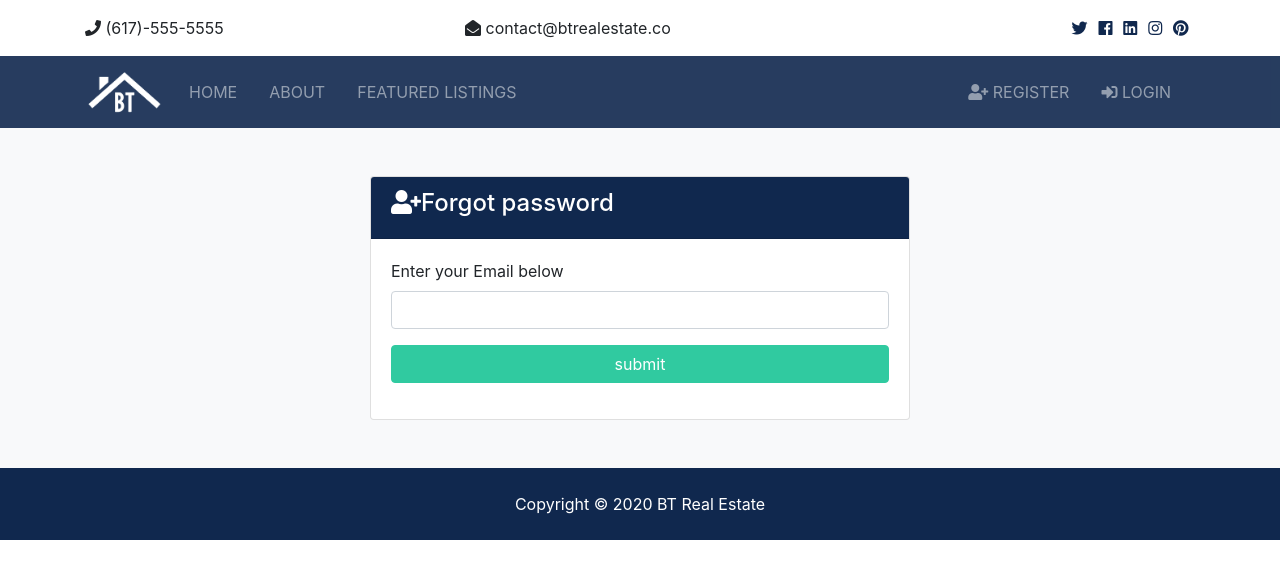
After one commit to khanansha/btre, a Django app: page /accounts/rest_password/ in a window 1280 px wide. The commit adds this page. Shown: the top 579 px of the page. Run offline with Django 3.2, Linux system fonts and the light colour scheme; some libraries are stand-ins or nearby versions.

Commit message:
reset password complated

```diff
--- a/accounts/urls.py
+++ b/accounts/urls.py
@@ -5,5 +5,6 @@ urlpatterns = [
     path('login/', views.login, name='login'),
     path('register/', views.register, name='register'),
     path('logout/', views.logout, name='logout'),
-    path('dashboard/', views.dashboard, name='dashboard')
+    path('dashboard/', views.dashboard, name='dashboard'),
+    path('rest_password/', views.rest_password, name='rest_password'),
 ]
--- a/accounts/views.py
+++ b/accounts/views.py
@@ -5,6 +5,17 @@ from django.contrib import messages, auth
 
 from django.contrib.auth.models import User
 from contacts.models import Contact
+from django.http import HttpResponse
+from django.contrib.sites.shortcuts import get_current_site
+from django.core.mail import send_mail
+from django.core.mail import EmailMultiAlternatives
+from django.core.validators import validate_email
+from django.contrib import messages
+from django.http import HttpResponseRedirect
+from django.utils.crypto import get_random_string
+from django.core.mail import send_mail
+from django.utils.encoding import force_bytes, force_text
+
 # Create your views here.
 
 
@@ -75,6 +86,7 @@ def login(request):
         password = request.POST['password']
         user = auth.authenticate(username=username, password=password)
 
+
         if user is not None:
 
             auth.login(request, user)
@@ -117,3 +129,31 @@ def dashboard(request):
     }
 
     return render(request, 'accounts/dashboard.html', context)
+
+def rest_password(request):
+    if request.method == 'POST':
+        email = request.POST['email']
+        randotp = get_random_string(6, allowed_chars='0123456789')
+        if User.objects.filter(email=email).exists():
+            #UPDATE User table SET password = 'randopt' WHERE email='email'
+            #u=User.objects.filter(email=email).update(password=randotp)
+            u = User.objects.get(email=email)
+            u.set_password(randotp)
+            u.save()
+            current_site = get_current_site(request)
+            subject, from_email, to = 'reset password', 'anjumkhan88987@gmail.com', email
+            text_content = ''
+            # html_content = 'Please activate your account <a href="http://' + \
+            # current_site.domain + '/activate_email?e='+to+'" target="_blank">Click here</a>'
+            html_content = ' Hii your new password is ' + randotp + ' now you can login with this password'
+            msg = EmailMultiAlternatives(
+                subject, text_content, from_email, [to])
+            msg.attach_alternative(html_content, "text/html")
+            msg.send()
+
+            messages.success(request, 'we have sent you an email please follow the instructions')
+            return redirect('login')
+        else:
+            messages.error(request, 'Invaild email')
+            return redirect('rest_password')
+    return render (request,'accounts/forget_password.html')
--- /dev/null
+++ b/templates/accounts/forget_password.html
@@ -0,0 +1,32 @@
+{% extends 'base.html' %}
+
+{% block content %}
+<section id="register" class="bg-light py-5">
+    <div class="container">
+      <div class="row">
+        <div class="col-md-6 mx-auto">
+          <div class="card">
+            <div class="card-header bg-primary text-white">
+              <h4>
+                <i class="fas fa-user-plus"></i>Forgot password</h4>
+            </div>
+            <div class="card-body">
+            {% include 'partials/_alerts.html' %}
+
+                <form action="" method="POST">
+                    {% csrf_token %}
+                  <div class="form-group">
+                 <div class="form-group">
+                  <label for="email">Enter your Email below</label>
+                  <input type="email" name="email" class="form-control" required>
+                </div>
+                 <input type="submit" value="submit" class="btn btn-secondary btn-block">
+              </form>
+            </div>
+          </div>
+        </div>
+      </div>
+    </div>
+  </section>
+
+{% endblock content %}
--- a/templates/accounts/login.html
+++ b/templates/accounts/login.html
@@ -11,6 +11,7 @@
                   <h4>
                     <i class="fas fa-sign-in-alt"></i> Login</h4>
                 </div>
+
                 <div class="card-body">
                  {% include 'partials/_alerts.html' %}
                   <form action="{% url 'login' %}" method="POST">
@@ -26,6 +27,8 @@
                     </div>
 
                     <input type="submit" value="Login" class="btn btn-secondary btn-block">
+                    <a href ="{% url 'rest_password'%}"> Forgot password</a>
+
                   </form>
                 </div>
               </div>
--- a/templates/accounts/register.html
+++ b/templates/accounts/register.html
@@ -1,4 +1,4 @@
-<{% extends 'base.html' %}
+{% extends 'base.html' %}
 
 
 {% block content %}
```
